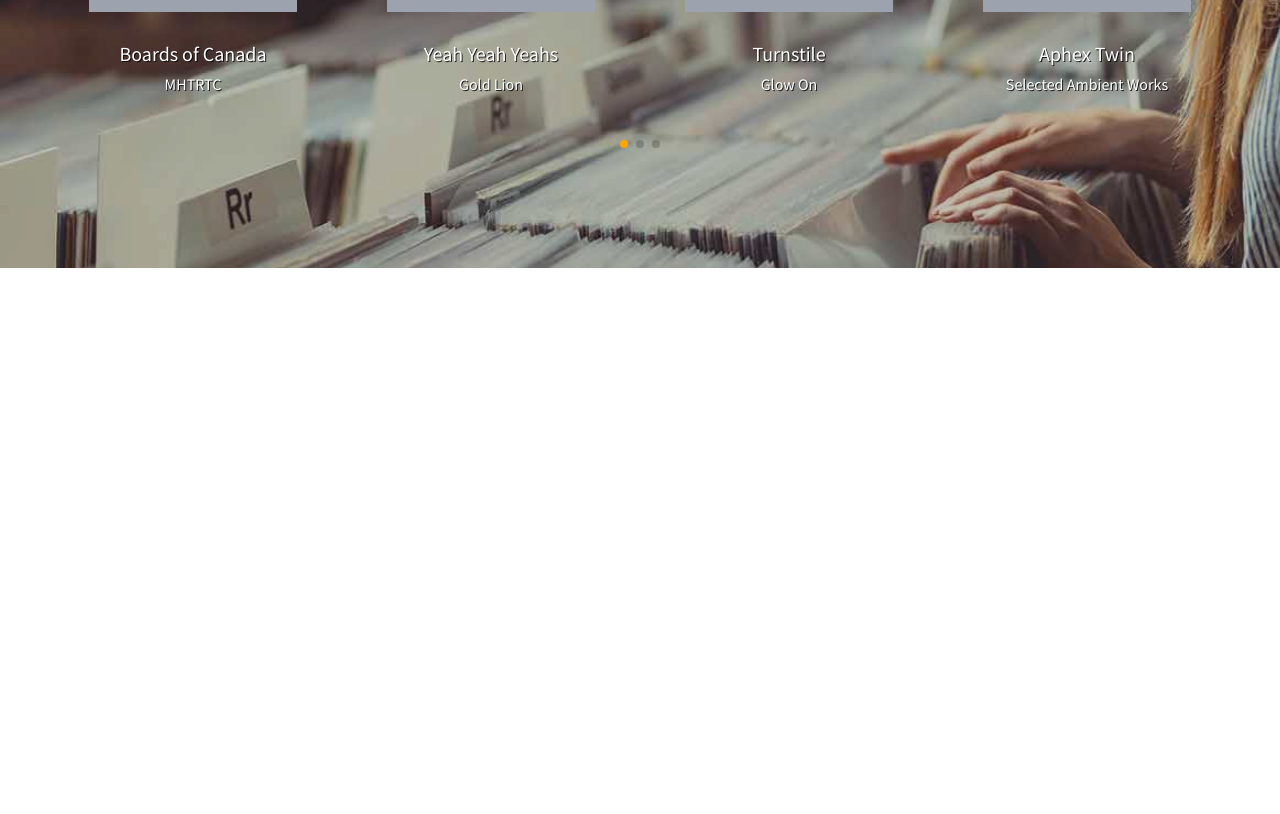
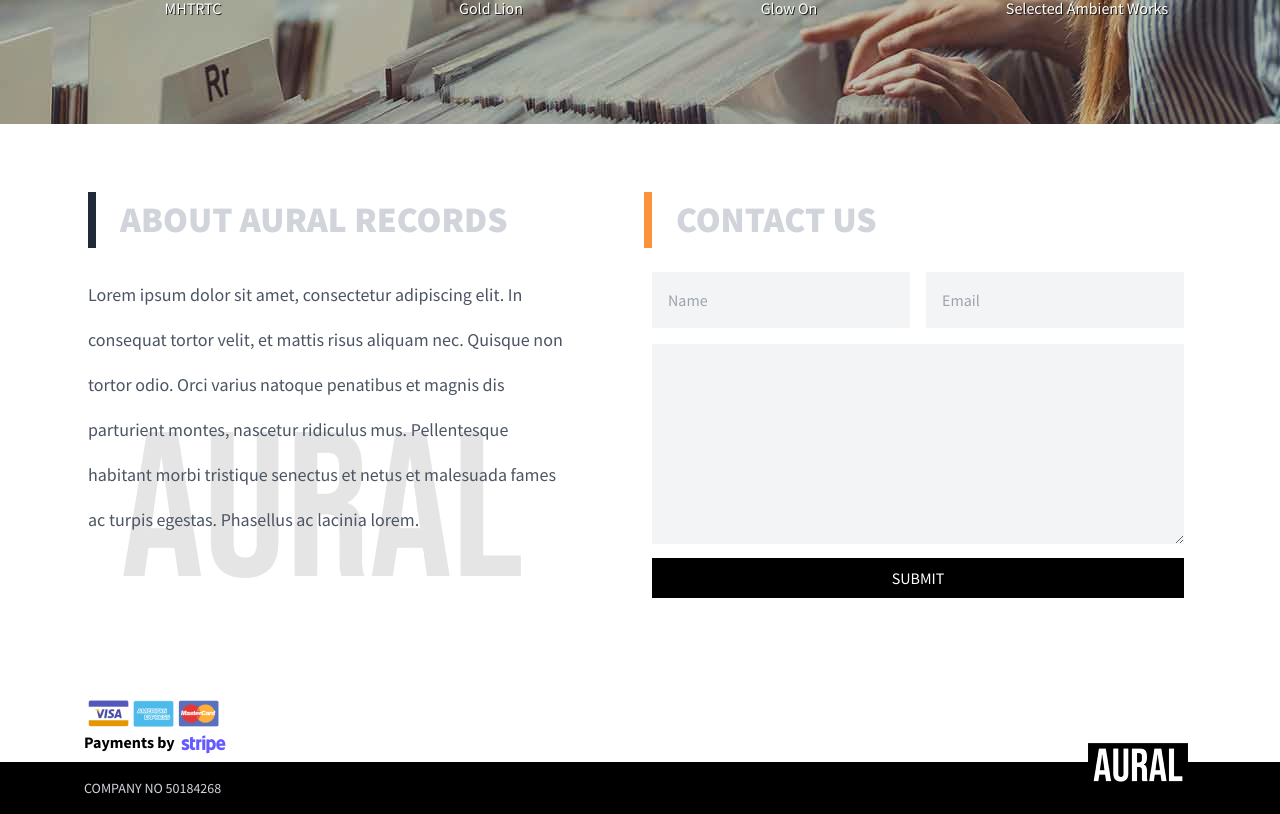
Before and after one commit to joejcox/AURAL, a React (Create React App) app: page / in a window 1280 px wide. Shown: the part 1640-2454 px from the top of the page. Before the commit the page ends 1908 px from the top, so only its background shows below. Built offline with nearby package versions, Linux system fonts and the light colour scheme; a web font is replaced by a local one.

Commit message:
feat: implement footer foundation

```diff
--- a/src/components/ProductsCarousel/index.jsx
+++ b/src/components/ProductsCarousel/index.jsx
@@ -67,10 +67,7 @@
 
   return (
     // <!-- Slider main container -->
-    <div
-      className="swiper w-full max-w-6xl px-6 xl:px-0 mx-auto my-16 relative"
-      style={{ height: "360px" }}
-    >
+    <div className="swiper w-full h-72 max-w-6xl px-6 xl:px-0 mx-auto my-16 relative">
       {/* <!-- Additional required wrapper --> */}
       <div className="swiper-wrapper pb-10">
         {/* <!-- Slides --> */}
@@ -81,12 +78,10 @@
         <ProductCard artist="Bibio" album_name="Random Title" />
         <ProductCard artist="Arcade Fire" album_name="Funeral" />
       </div>
-      {/* <!-- If we need pagination --> */}
-      <div className="swiper-pagination"></div>
 
       {/* <!-- If we need navigation buttons --> */}
-      <div className="swiper-button-prev absolute left-0 mr-20 top-1/3 text-gray-300"></div>
-      <div className="swiper-button-next absolute right-0 top-1/3 text-gray-300"></div>
+      <div className="swiper-button-prev hidden md:block absolute left-0 mr-20 top-1/3 text-gray-300"></div>
+      <div className="swiper-button-next hidden md:block  absolute right-0 top-1/3 text-gray-300"></div>
 
       {/* <!-- If we need scrollbar --> */}
       <div className="swiper-scrollbar"></div>
--- /dev/null
+++ b/src/core/Layout/Footer/FooterBottom/PaymentsByStripe.jsx
@@ -0,0 +1,20 @@
+import stripeLogo from "assets/images/StripeLogo.png"
+import cardLogos from "assets/images/CardIcons.png"
+
+const PaymentsByStripe = () => (
+  <div className="px-5 absolute -top-20 left-0">
+    <div className="">
+      <img src={cardLogos} alt="Card payments logos" />
+    </div>
+    <span className="font-bold">
+      Payments by{" "}
+      <img
+        src={stripeLogo}
+        alt="Stripe Logo"
+        className="inline-block -ml-0.5"
+      />
+    </span>
+  </div>
+)
+
+export default PaymentsByStripe
--- /dev/null
+++ b/src/core/Layout/Footer/FooterBottom/index.jsx
@@ -0,0 +1,18 @@
+import Logo from "core/Logo"
+import PaymentsByStripe from "./PaymentsByStripe"
+
+const FooterBottom = () => (
+  <div className="bg-black p-4 mt-40">
+    <div className="mx-auto max-w-6xl px-5 flex justify-between items-center relative">
+      <span className="text-gray-300 uppercase text-sm">
+        Company No 50184268
+      </span>
+      <div className="-mt-12 pr-2">
+        <Logo />
+      </div>
+      <PaymentsByStripe />
+    </div>
+  </div>
+)
+
+export default FooterBottom
--- /dev/null
+++ b/src/core/Layout/Footer/FooterLeft.jsx
@@ -0,0 +1,23 @@
+import lgLogo from "assets/images/logo-white-lg.jpg"
+
+const FooterLeft = () => (
+  <div className="p-1 w-full lg:w-1/2">
+    <div className="w-full h-full relative">
+      <h4 className="uppercase text-gray-600 lg:text-gray-300 text-4xl font-extrabold font-primary lg:pl-6 py-2 lg:border-l-8 border-l-gray-800 mb-6">
+        About Aural Records
+      </h4>
+      <p className="lg:pl-0 lg:pr-16 md:px-10 text-lg text-gray-600 leading-[2.5] z-10">
+        Lorem ipsum dolor sit amet, consectetur adipiscing elit. In consequat
+        tortor velit, et mattis risus aliquam nec. Quisque non tortor odio. Orci
+        varius natoque penatibus et magnis dis parturient montes, nascetur
+        ridiculus mus. Pellentesque habitant morbi tristique senectus et netus
+        et malesuada fames ac turpis egestas. Phasellus ac lacinia lorem.
+      </p>
+      <div className="absolute w-full h-full left-0 top-0 opacity-10 -z-1 lg:pr-20 flex justify-center items-end">
+        <img src={lgLogo} alt="Aural Records" className="max-w-md" />
+      </div>
+    </div>
+  </div>
+)
+
+export default FooterLeft
--- /dev/null
+++ b/src/core/Layout/Footer/FooterRight.jsx
@@ -0,0 +1,45 @@
+const FooterRight = () => {
+  return (
+    <div className="p-1 w-full lg:w-1/2 bg-main-400 md:bg-opacity-0 mt-10 md:mt-0">
+      <div className="w-full h-full">
+        <h4 className="mt-10 lg:mt-0 uppercase text-white md:text-gray-600 lg:text-gray-300 text-4xl font-extrabold font-primary lg:pl-6 py-2 lg:border-l-8 border-l-main-400 mb-6">
+          Contact Us
+        </h4>
+        <form onSubmit={(e) => e.preventDefault} className="md:px-20 lg:px-0">
+          <div className="field w-full md:w-1/2 inline-block px-2">
+            <input
+              type="text"
+              name="name"
+              className="outline-white bg-gray-100 text-gray-600 w-full p-4"
+              placeholder="Name"
+            />
+          </div>
+          <div className="field w-full mt-4 md:mt-0 md:w-1/2 inline-block px-2">
+            <input
+              type="email"
+              name="email"
+              className="outline-white text-gray-600 bg-gray-100 w-full p-4"
+              placeholder="Email"
+            />
+          </div>
+          <div className="field w-full pt-4 pb-2 px-2">
+            <textarea
+              className="text-gray-600 text-md p-4 w-full bg-gray-100 outline-white"
+              rows="7"
+            ></textarea>
+          </div>
+          <div className="field w-full px-2">
+            <button
+              type="submit"
+              className="bg-black blog py-2 w-full text-white text-center uppercase mb-4 md:mb-0 hover:bg-gray-800 md:hover:bg-main-400"
+            >
+              Submit
+            </button>
+          </div>
+        </form>
+      </div>
+    </div>
+  )
+}
+
+export default FooterRight
--- /dev/null
+++ b/src/core/Layout/Footer/index.jsx
@@ -0,0 +1,17 @@
+import FooterLeft from "./FooterLeft"
+import FooterRight from "./FooterRight"
+import FooterBottom from "core/Layout/Footer/FooterBottom"
+
+const Footer = () => {
+  return (
+    <footer className="pt-16 bg-white z-20">
+      <div className="container max-w-6xl px-5 mx-auto flex flex-wrap text-center lg:text-left">
+        <FooterLeft />
+        <FooterRight />
+      </div>
+      <FooterBottom />
+    </footer>
+  )
+}
+
+export default Footer
--- a/src/core/Layout/index.jsx
+++ b/src/core/Layout/index.jsx
@@ -1,5 +1,6 @@
 import MenuContextProvider from "context/MenuContext"
 import Header from "core/Layout/Header"
+import Footer from "./Footer"
 
 const Layout = ({ children }) => (
   <div className="flex flex-col min-h-screen bg-white font-primary">
@@ -7,6 +8,7 @@
       <Header />
     </MenuContextProvider>
     {children}
+    <Footer />
   </div>
 )
 
--- a/src/index.css
+++ b/src/index.css
@@ -1,6 +1,10 @@
 @tailwind base;
 @tailwind components;
 @tailwind utilities;
+
+.swiper-pagination-bullets {
+  display: none;
+}
 
 .swiper-horizontal > .swiper-pagination-bullets .swiper-pagination-bullet,
 .swiper-pagination-horizontal.swiper-pagination-bullets
```
Also changed, not shown: src/assets/images/CardIcons.png (added), src/assets/images/StripeLogo.png (added).
